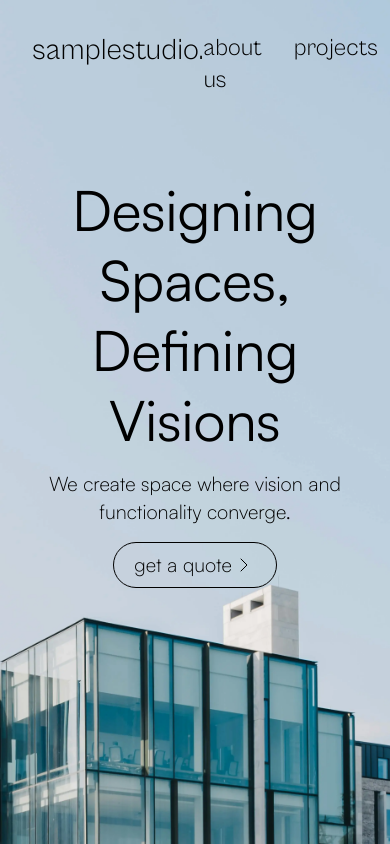
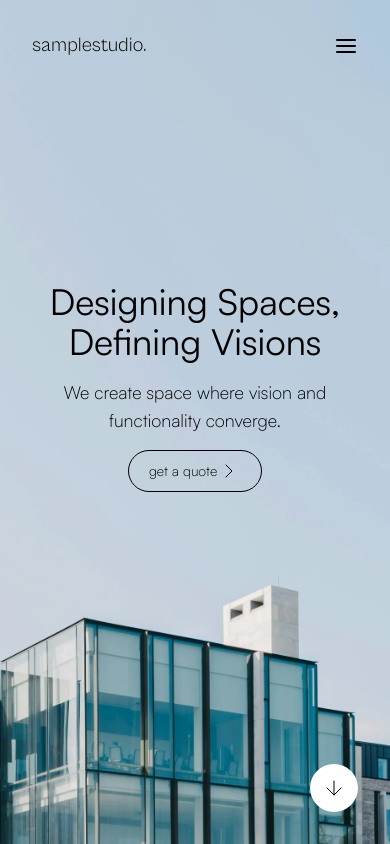
Before and after one commit to swayamsth/samplestudio, a React (Vite) app: page / in a window 390 px wide. Built offline with nearby package versions, Linux system fonts and the light colour scheme.

Commit message:
Responsive hero section

```diff
--- a/src/components/FlipLinks.jsx
+++ b/src/components/FlipLinks.jsx
@@ -2,7 +2,7 @@ import React from "react";
 
 const FlipLinks = ({ children, href }) => {
   return (
-    <a href={href} className="text-2xl font-cabinet font-light">
+    <a href={href} className="text-2xl font-cabinet font-light max-lg:text-xl">
       {children}
     </a>
   );
--- a/src/components/NavBar.jsx
+++ b/src/components/NavBar.jsx
@@ -3,9 +3,14 @@ import FlipLinks from "./FlipLinks";
 
 const NavBar = () => {
   return (
-    <nav className="flex justify-between p-8">
-      <div className="font-cabinet font-light text-3xl">samplestudio.</div>
-      <div className="flex gap-8">
+    <nav className="flex justify-between p-8 items-center">
+      <div className="font-cabinet font-light text-3xl max-sm:text-xl max-lg:text-2xl">
+        samplestudio.
+      </div>
+      <div className="hidden max-sm:block">
+        <img src="./icons/menu.svg" alt="" />
+      </div>
+      <div className="flex gap-8 max-sm:hidden">
         <FlipLinks href="#">about us</FlipLinks>
         <FlipLinks href="#">projects</FlipLinks>
         <FlipLinks href="#">service</FlipLinks>
--- a/src/sections/Hero.jsx
+++ b/src/sections/Hero.jsx
@@ -4,22 +4,37 @@ import { hero } from "../constants";
 
 const Hero = () => {
   return (
-    <section className="bg-[url('/images/heroImage.webp')] h-screen w-full bg-cover bg-bottom">
+    <section className="bg-[url('/images/heroImage.webp')] h-screen w-full bg-cover bg-bottom relative">
       <NavBar />
+
       {hero.map(({ title, description, button }) => (
-        <div className="grid place-content-center h-[60vh] text-center gap-y-4">
-          <h1 className="font-satoshi text-[3.5rem] leading-tight font-normal">
+        <div className="grid place-content-center h-[60vh] text-center gap-y-4 max-lg:h-[70vh] p-8">
+          <h1 className="font-satoshi text-[3.5rem] leading-tight font-normal max-lg:text-4xl">
             {title}
           </h1>
-          <p className="font-satoshi text-xl font-light">{description}</p>
+          <p className="font-satoshi text-xl font-light max-lg:text-lg">
+            {description}
+          </p>
           <div className="mx-auto">
-            <button className="font-satoshi text-xl font-light border-[1px] rounded-full border-black px-5 py-2 flex items-center">
-              {button.title}
+            <button className="border-[1px] rounded-full border-black px-5 py-2 flex items-center ">
+              <span className="font-satoshi text-xl font-light max-lg:text-sm">
+                {button.title}
+              </span>
               <img src={button.icon} alt="" />
             </button>
           </div>
         </div>
       ))}
+
+      <div className="absolute bottom-0 right-0">
+        <button className="rounded-full bg-white border-none flex items-center justify-center m-8">
+          <img
+            src="./icons/arrow-down.svg"
+            alt=""
+            className="p-3 size-[125%]"
+          />
+        </button>
+      </div>
     </section>
   );
 };
```
Also changed, not shown: public/icons/arrow-down.svg (added), public/icons/menu.svg (added).
